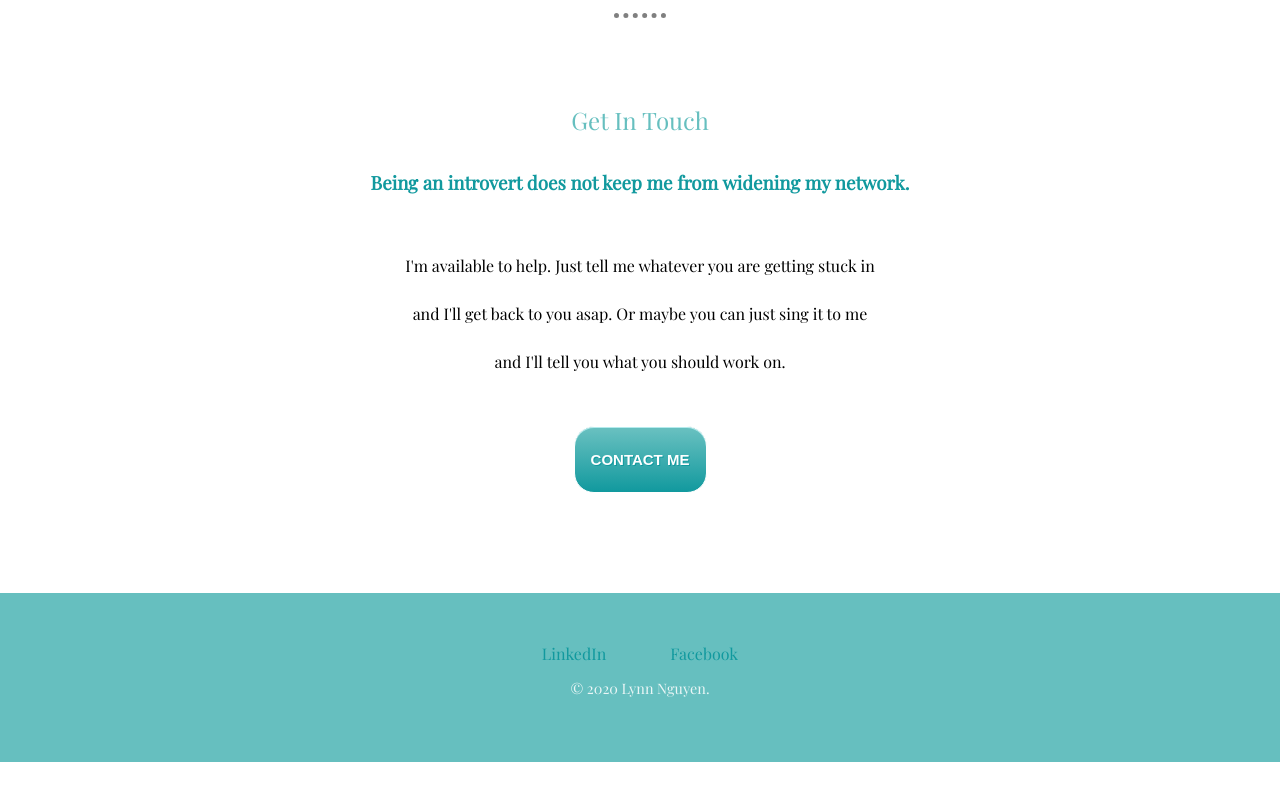
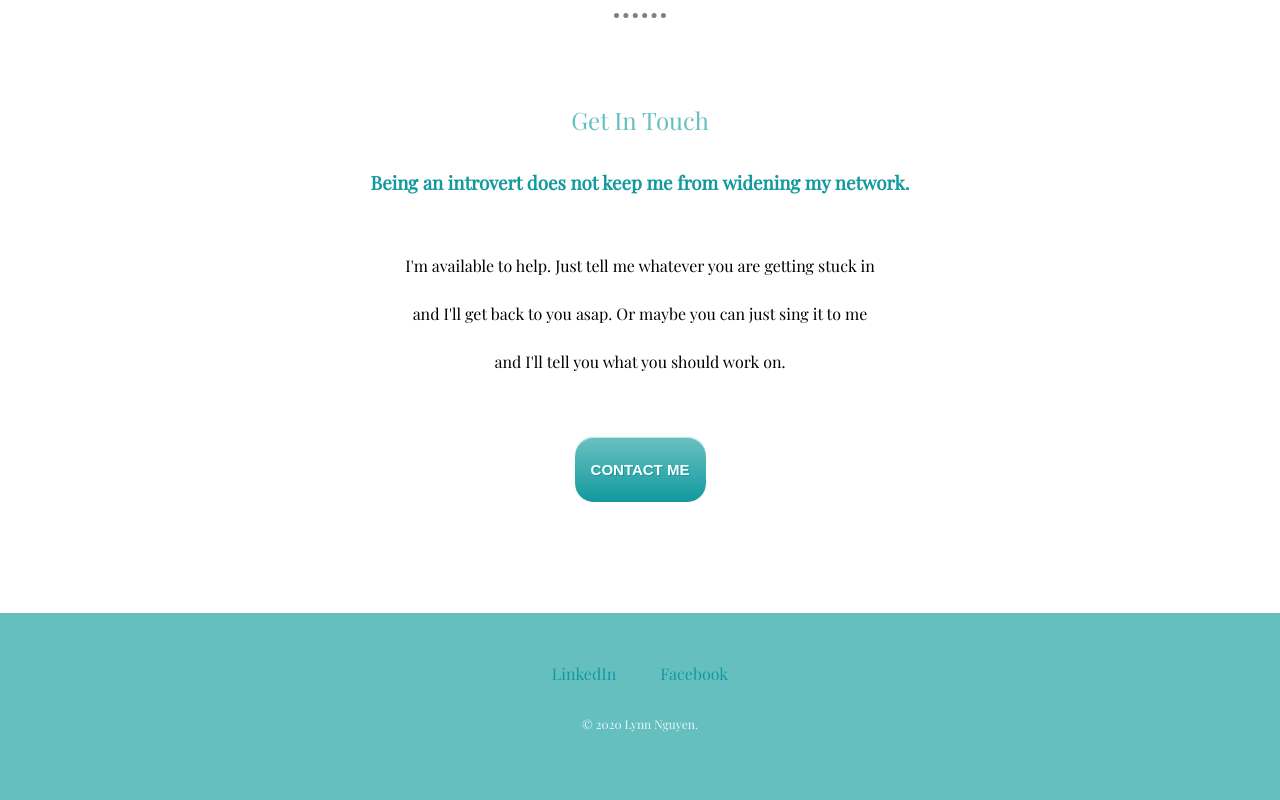
Before and after one commit to ngoclinhnguyen-2806/my-site, a plain HTML site: page index.html in a window 1280 px wide. Shown: the part 1957-2757 px from the top of the page. Before the commit the page ends 2719 px from the top, so only its background shows below. Drawn offline with nearby package versions, Linux system fonts and the light colour scheme.

Commit message:
new version of style.css

```diff
--- a/css/styles.css
+++ b/css/styles.css
@@ -117,13 +117,22 @@ hr {
 
 .my-credit {
   color: #EAF6F6;
-  font-size: 0.9rem;
+  font-size: 0.75rem;
+  padding: 20px;
 }
 
-.footer-link {
-  padding: 30px;
+a{ /*This is the text in the footer link*/
+  margin: 10px 20px;
   color: #11999E;
   text-decoration: none;
+}
+
+a:hover {
+  color: #EAF6F6;
+}
+
+.footer-link: hover {
+  color: #FFFFFF;
 }
 
 .btn {
@@ -166,7 +175,8 @@ hr {
 	background:-moz-linear-gradient( center top, #11999e 5%, #66bfbf 100% );
 	filter:progid:DXImageTransform.Microsoft.gradient(startColorstr='#11999e', endColorstr='#66bfbf');
 	background-color:#11999e;
-}.btn:active {
+}
+.btn:active {
 	position:relative;
 	top:1px;
 }
```
